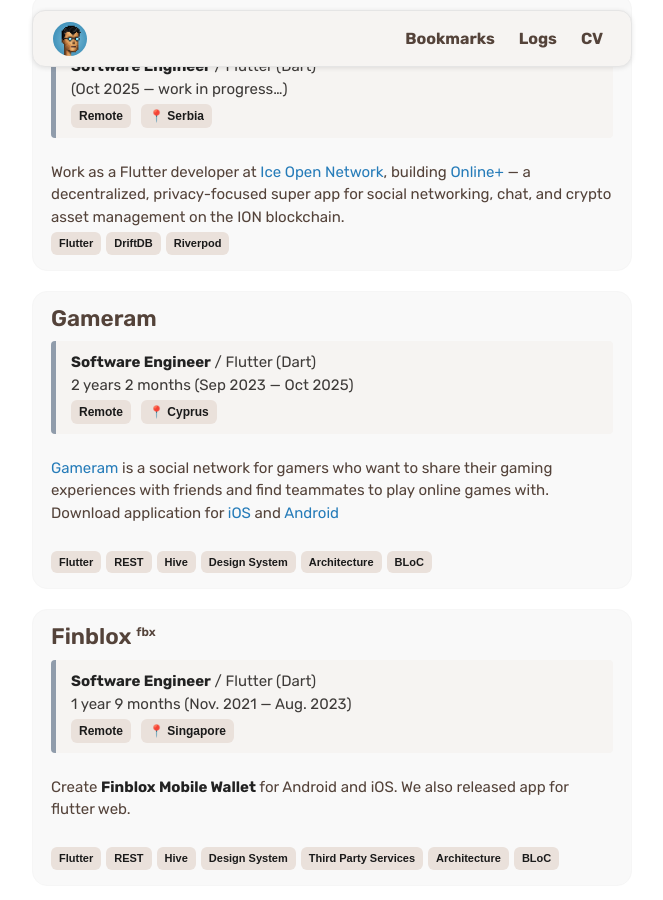
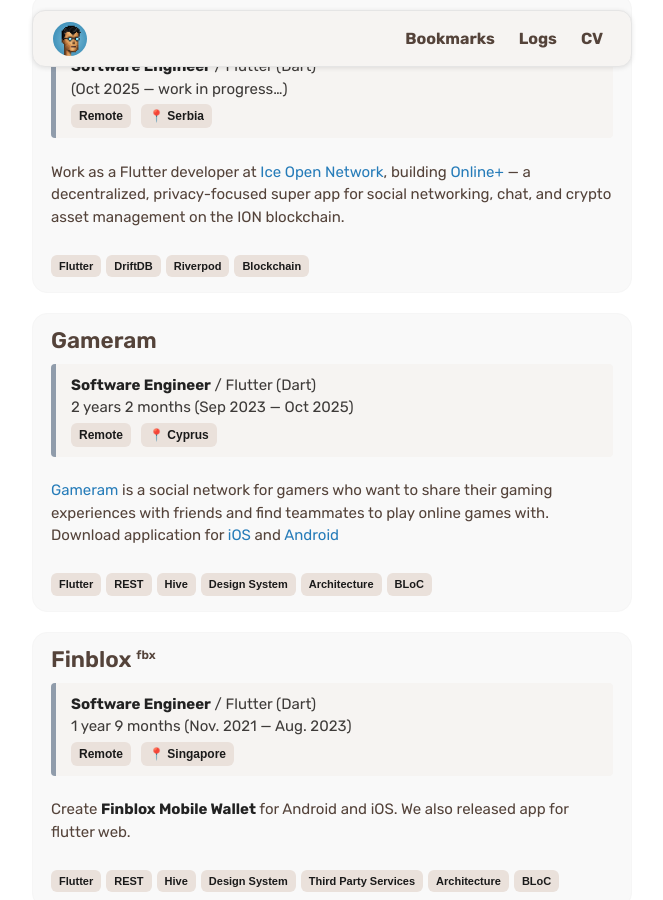
Before and after one commit to alobanov/alobanov.github.io, a Jekyll site: the page built from resume_en.md, in a window 1280 px wide and 900 px high, scrolled down 1403 px. Shown: the whole window, without its empty margins (308-971 px from the left). Built offline with Jekyll 4.4.1, drawn with Linux system fonts in a browser that asks for light colours; emoji names are drawn with the system emoji font; some web fonts are replaced.

Commit message:
fix mark

```diff
--- a/resume_en.md
+++ b/resume_en.md
@@ -65,7 +65,9 @@
 Work as a Flutter developer at [Ice Open Network](https://ice.io/), building [Online+](https://online.io/) — a decentralized, privacy-focused super app for social networking, chat, and crypto asset management on the ION blockchain.
 <br/>
 
-<span class='tag small'>Flutter</span><span class='tag small'>DriftDB</span><span class='tag small'>Riverpod</span>
+<br/>
+
+<span class='tag small'>Flutter</span><span class='tag small'>DriftDB</span><span class='tag small'>Riverpod</span><span class='tag small'>Blockchain</span>
 
 {% endcapture %}
 {{ markdown_content | markdownify }}
```
